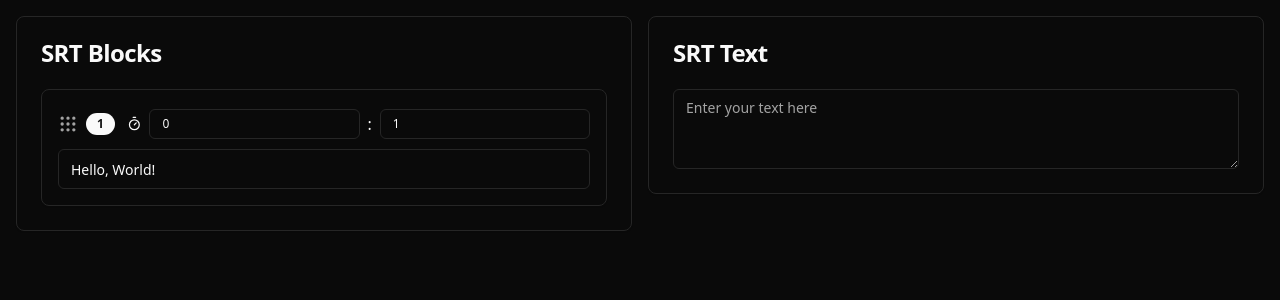
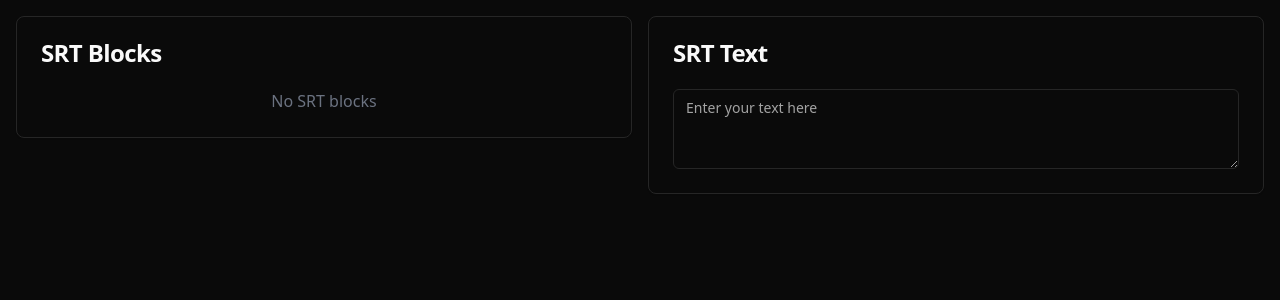
Before and after one commit to IgorRSGraziano/srt-editor, a React (Vite) app: page / in a window 1280 px wide. Shown: the top 300 px of the page. Built offline with nearby package versions, Linux system fonts and the light colour scheme.

Commit message:
created initial parser

```diff
--- a/src/components/srt-editor/index.tsx
+++ b/src/components/srt-editor/index.tsx
@@ -1,4 +1,4 @@
-import { useSrtStore } from "../contexts/srt-context";
+import { useSrtStore } from "../../contexts/srt-context";
 import { Card, CardContent, CardHeader, CardTitle } from "../ui/card";
 import SrtBlock from "./block";
 
--- a/src/components/srt-text/index.tsx
+++ b/src/components/srt-text/index.tsx
@@ -1,16 +1,28 @@
-import { Card, CardContent, CardDescription, CardFooter, CardHeader, CardTitle } from "../ui/card";
+import React from "react";
+import { Card, CardContent, CardHeader, CardTitle } from "../ui/card";
 import { Textarea } from "../ui/textarea";
+import { useSrtStore } from "../../contexts/srt-context";
+import { SrtParser } from "../../utils/srt";
 
 type Props = {};
 
 function SrtText({}: Props) {
+	const [value, setValue] = React.useState("");
+	const { setSrt } = useSrtStore();
+	React.useEffect(() => {
+		try {
+			setSrt(SrtParser.parse(value));
+		} catch (error) {
+			setSrt([]);
+		}
+	}, [value]);
 	return (
 		<Card className="w-full">
 			<CardHeader>
 				<CardTitle>SRT Text</CardTitle>
 			</CardHeader>
 			<CardContent>
-				<Textarea className="w-full" placeholder="Enter your text here" />
+				<Textarea className="w-full" placeholder="Enter your text here" onChange={(e) => setValue(e.target.value)} value={value} />
 			</CardContent>
 		</Card>
 	);
--- a/src/components/contexts/srt-context.tsx
+++ b/src/contexts/srt-context.tsx
@@ -1,5 +1,5 @@
 import { create } from "zustand";
-import { Srt } from "../../types/srt";
+import { Srt } from "../types/srt";
 
 type SrtState = {
 	srt: Srt[];
--- /dev/null
+++ b/src/utils/srt.ts
@@ -0,0 +1,59 @@
+import { Srt } from "../types/srt";
+// SAMPLE SRT
+// 1
+// 00:00:06,930 --> 00:00:09,940
+// Na maioria das vezes, eu coloco uma máscara
+
+// 2
+// 00:00:09,940 --> 00:00:13,100
+// E atuo, mas estou bem deprimido na maior parte do tempo
+
+// 3
+// 00:00:13,100 --> 00:00:15,480
+// Arma na cabeça como se fosse melhor eu morrer
+
+export class SrtParser {
+	private static timeToMs(time: string): number {
+		const [hours, minutes, seconds] = time.split(":");
+		const [secs, ms] = seconds.split(",");
+		return parseInt(hours) * 3600000 + parseInt(minutes) * 60000 + parseInt(secs) * 1000 + parseInt(ms);
+	}
+
+	private static msToTime(duration: number): string {
+        const milliseconds = duration % 1000;
+        const seconds = Math.floor((duration / 1000) % 60);
+        const minutes = Math.floor((duration / (1000 * 60)) % 60);
+        const hours = Math.floor((duration / (1000 * 60 * 60)) % 24);
+
+        const hoursStr = hours.toString().padStart(2, '0');
+        const minutesStr = minutes.toString().padStart(2, '0');
+        const secondsStr = seconds.toString().padStart(2, '0');
+        const millisecondsStr = milliseconds.toString().padStart(3, '0');
+
+        return `${hoursStr}:${minutesStr}:${secondsStr},${millisecondsStr}`;
+    }
+
+	public static parse(srt: string): Srt[] {
+		const srtBlocks = srt.trim().split("\n\n");
+		const srtList: Srt[] = srtBlocks.map((block) => {
+			const [id, timeRange, ...textLines] = block.split("\n");
+			const [startTime, endTime] = timeRange.split(" --> ");
+			return {
+				id: id.trim(),
+				start: this.timeToMs(startTime.trim()),
+				end: this.timeToMs(endTime.trim()),
+				text: textLines.join(" ").trim(),
+			};
+		});
+		return srtList;
+	}
+
+
+    public static stringify(srtList: Srt[]): string {
+        return srtList.map(srt => {
+            const startTime = this.msToTime(srt.start);
+            const endTime = this.msToTime(srt.end);
+            return `${srt.id}\n${startTime} --> ${endTime}\n${srt.text}\n`;
+        }).join('\n');
+    }
+}
```
